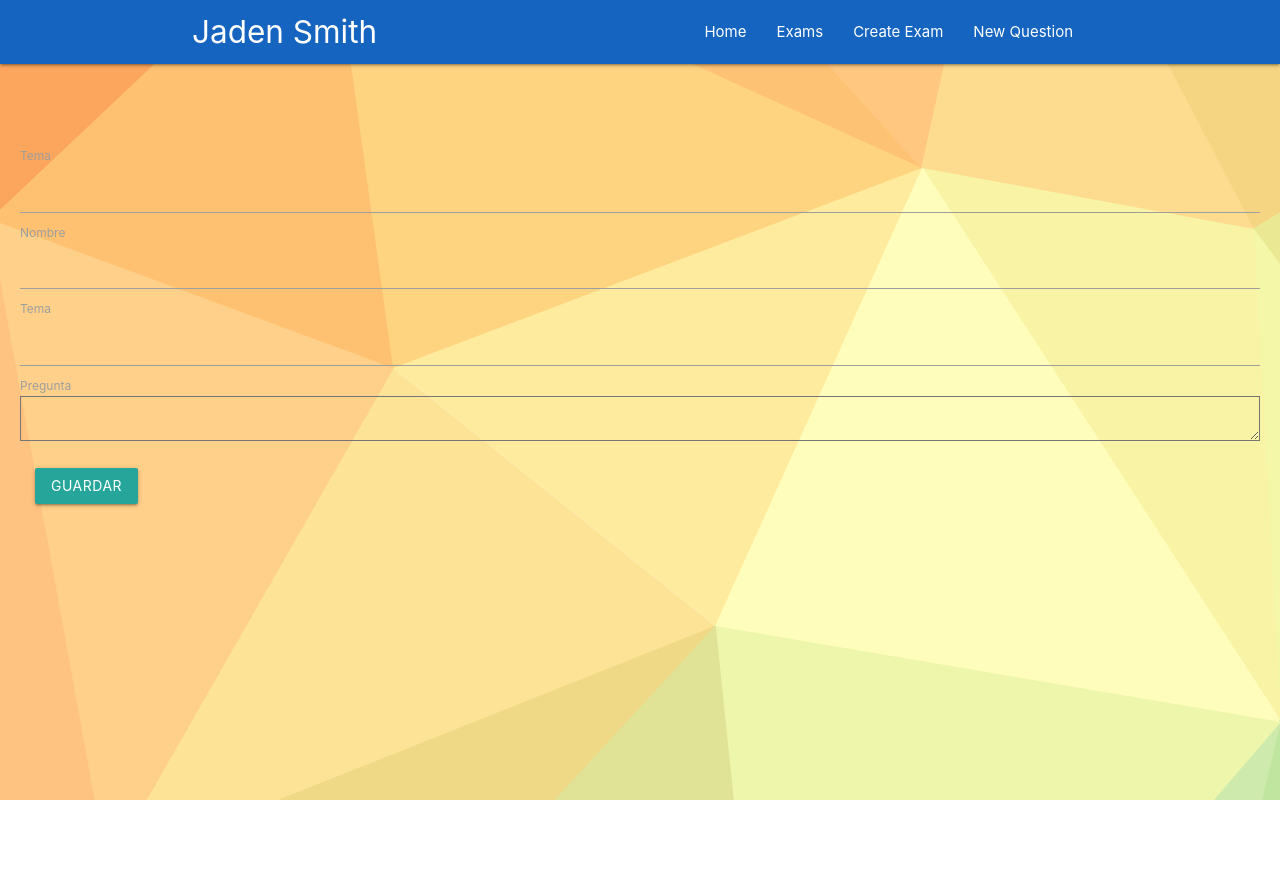
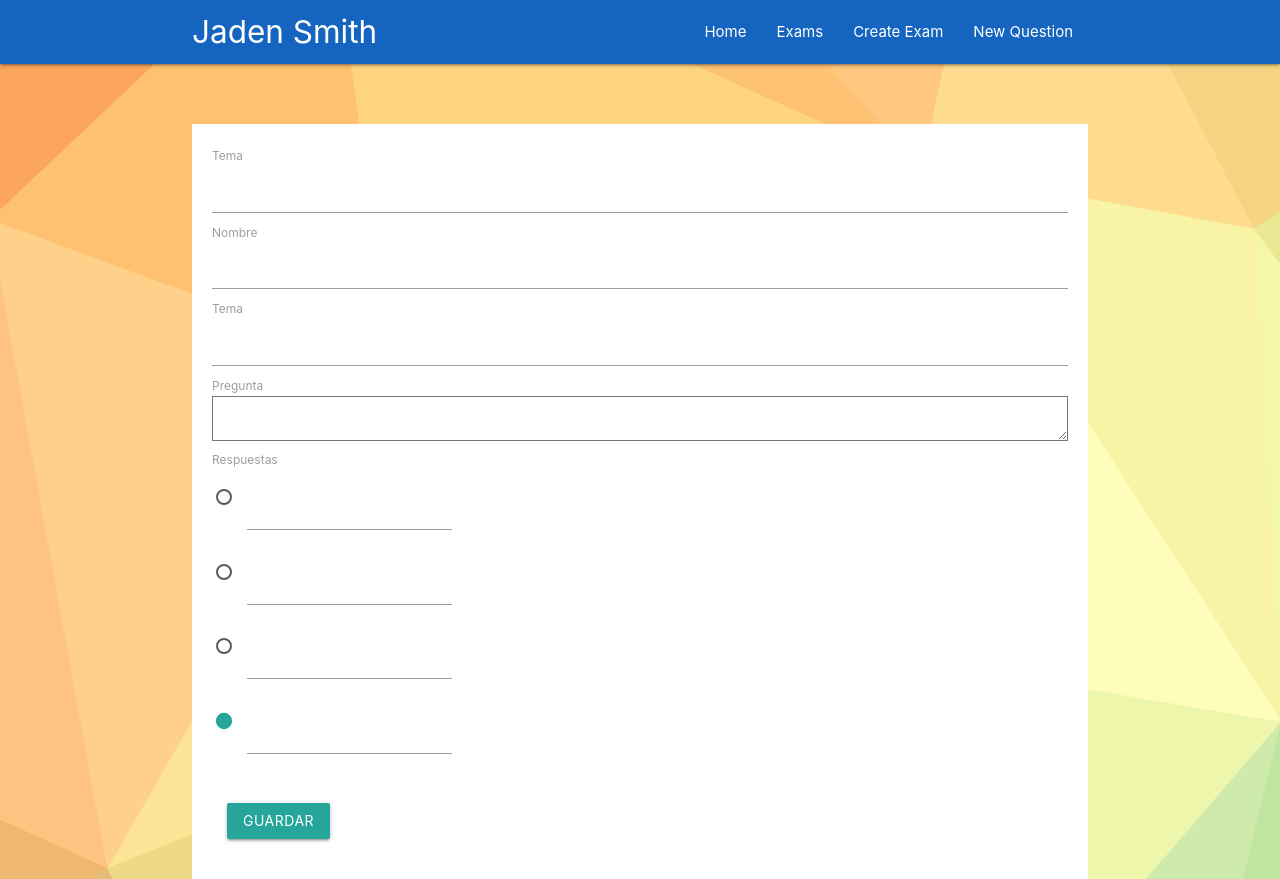
Before and after one commit to JorgeSabella/JADENSMITH, a React (Create React App) app: page /question in a window 1280 px wide. Before the commit the page ends 800 px from the top, so only its background shows below. Built offline with nearby package versions, Linux system fonts and the light colour scheme.

Commit message:
Add fields to new question view

```diff
--- a/src/components/exams/Question.js
+++ b/src/components/exams/Question.js
@@ -5,7 +5,7 @@ import { createPost } from '../../store/actions';
 
 class Question extends Component {
 
-    renderField(field) {
+    renderTextField(field) {
         return (
             <div className="form-group">
                 <label>{field.label}</label>
@@ -18,21 +18,46 @@ class Question extends Component {
         );
     }
 
+    renderRadioField(field) {
+        return (
+            <div className="form-group">
+                <p>
+                    <label>
+                        <input
+                            type="radio"
+                            {...field.input}
+                        />
+                        <span>
+                            <textarea id={field.label} className="materialize-textarea"/>
+                        </span>
+                    </label>
+                </p>
+            </div>
+        );
+    }
+
     render() {
         const { handleSubmit } = this.props;
         return (
-            <form onSubmit={ handleSubmit }>
-                <Field label="Tema" name="tema" component={this.renderField} type="text"/>
-                <Field label="Nombre" name="nombre" component={this.renderField} type="text"/>
-                <Field label="Tema" name="descripcion" component={this.renderField} type="text"/>
+            <div className="container">
+                <form className="white" onSubmit={ handleSubmit }>
+                    <Field label="Tema" name="tema" component={this.renderTextField} type="text"/>
+                    <Field label="Nombre" name="nombre" component={this.renderTextField} type="text"/>
+                    <Field label="Tema" name="descripcion" component={this.renderTextField} type="text"/>
                     <div>
                         <label>Pregunta</label>
                         <div>
                             <Field label="Tema" name="pregunta" component="textarea" type="text"/>
                         </div>
                     </div>
+                    <label>Respuestas</label>
+                    <Field label="op1" name="group" component={this.renderRadioField} type="text"/>
+                    <Field label="op2" name="group" component={this.renderRadioField} type="radio"/>
+                    <Field label="op3" name="group" component={this.renderRadioField} type="radio"/>
+                    <Field label="op4" name="group" component={this.renderRadioField} type="radio"/>
                     <button className="btn btn-primary" type = "submit">Guardar</button>
                 </form>
+            </div>
         );
     }
 }
```
Lines whose indentation alone changed are shown as unchanged.
